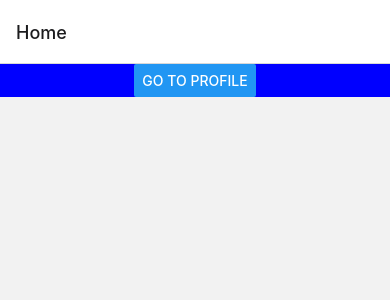
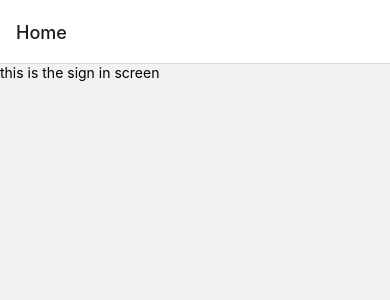
Before and after one commit to HenriqueShoiti/linkage, a React Native app: screen / in a window 390 px wide. Shown: the top 300 px of the page. Built offline with nearby package versions, Linux system fonts and the light colour scheme.

Commit message:
started creating login page. modified app.js accordingly

```diff
--- a/App.js
+++ b/App.js
@@ -4,19 +4,17 @@ import { StyleSheet, Text, View, image, SafeAreaView, Button} from 'react-native
 import { NavigationContainer } from '@react-navigation/native';
 import { createStackNavigator } from '@react-navigation/stack';
 import styles from './styles.js'
-
+import SigninScreen from './screens/SigninScreen.js';
 
 
 
 //creates home page, user's content wil go in here
 function HomePage({navigation}){
   return(
-    <View style = {styles.header}>
-      <Button
-        title="Go to profile"
-        onPress={() => navigation.navigate('Profile')}
-      />
-    </View>
+      <View style = {{justifyContent:"space-between"}}>
+        <SigninScreen/>
+
+      </View>
   );
 }
 
--- /dev/null
+++ b/screens/SigninScreen.js
@@ -0,0 +1,14 @@
+import react from 'react'
+import { View, Text} from 'react-native'
+
+const SigninScreen = () => {
+    return (
+        <View>
+            <Text>
+                this is the sign in screen
+            </Text>
+        </View>
+    )
+}
+
+export default SigninScreen
--- /dev/null
+++ b/screens/index.js
@@ -0,0 +1 @@
+export { default } from './SigninScreen';
```
Also changed, not shown: Login.js (added).
